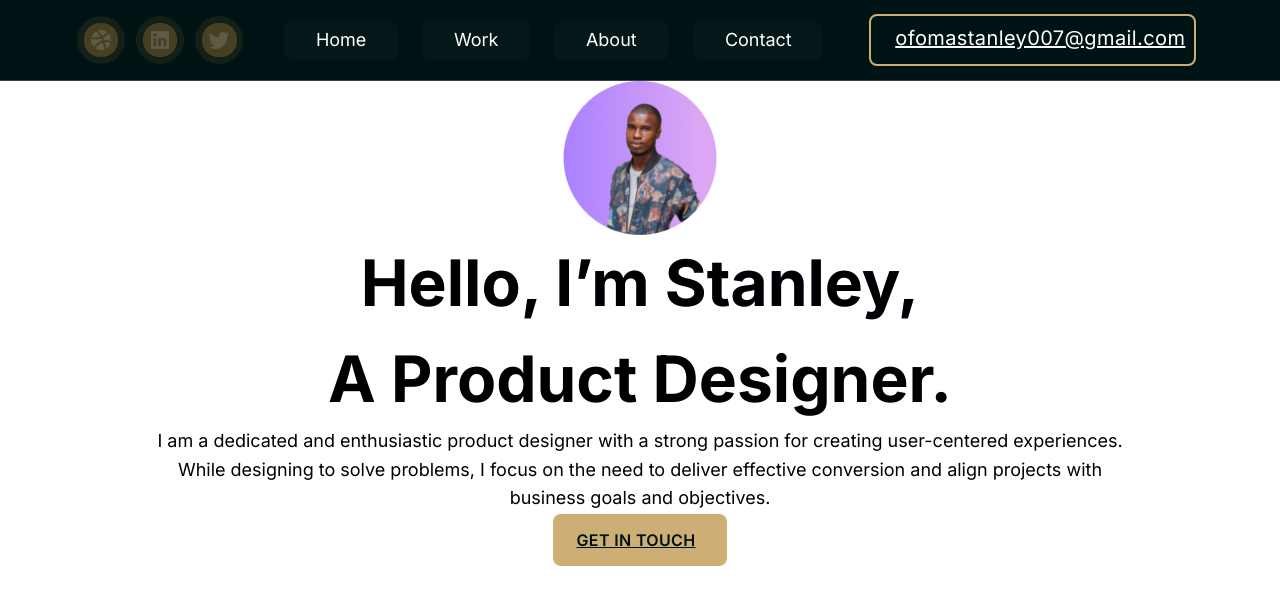
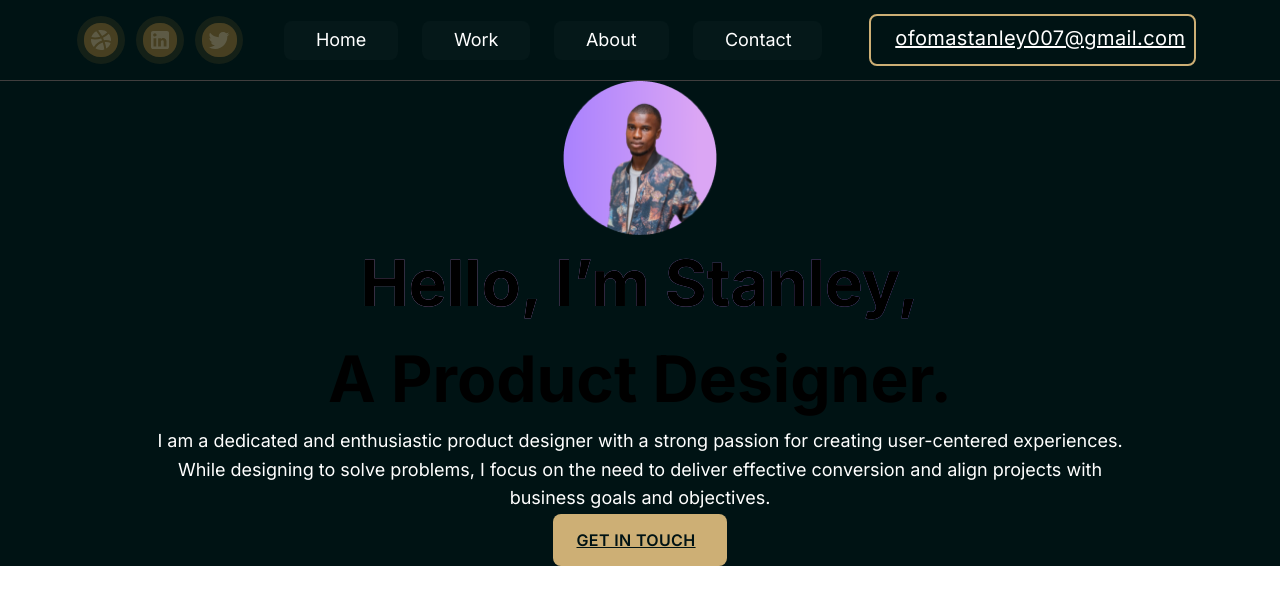
Before and after one commit to Maxwell011/portfolio-design, a Next.js app: page / in a window 1280 px wide. Shown: the top 604 px of the page. Built offline with nearby package versions, Linux system fonts and the light colour scheme.

Commit message:
Update page background color and text color

```diff
--- a/src/app/page.tsx
+++ b/src/app/page.tsx
@@ -2,7 +2,7 @@ import Image from "next/image";
 
 export default function Home() {
   return (
-    <main className="flex flex-col items-center">
+    <main className="flex flex-col items-center bg-black">
       <Image
         src="/Profile Image.png"
         width={154.839}
@@ -15,7 +15,7 @@ export default function Home() {
         </span>
         <br />A Product Designer.
       </h1>
-      <p className="w-[991px] h-[87px] text-center text-lg font-normal leading-[160%] ">
+      <p className="w-[991px] h-[87px] text-center text-lg font-normal leading-[160%] text-[#fff]">
         {" "}
         I am a dedicated and enthusiastic product designer with a strong passion
         for creating user-centered experiences. While designing to solve
```
